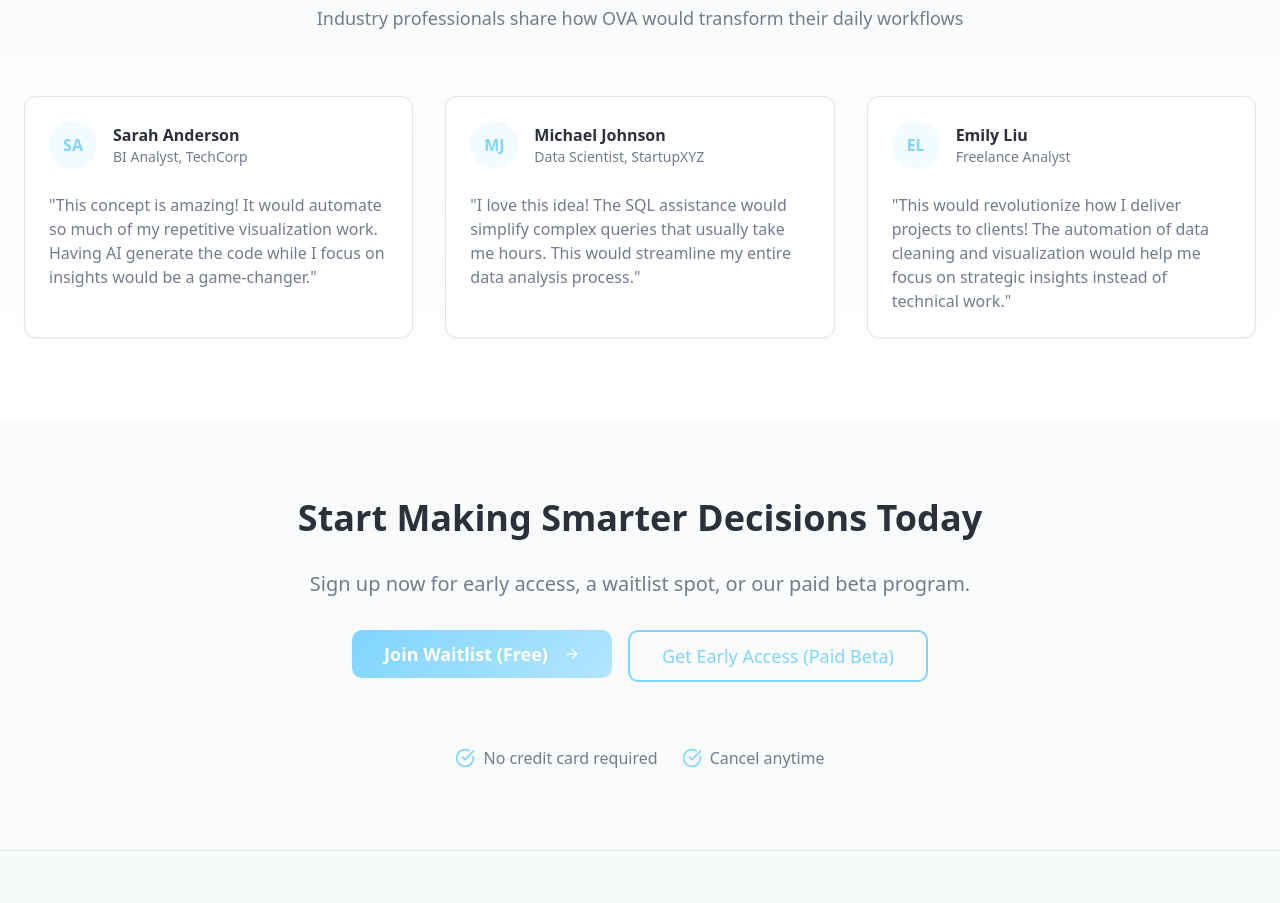
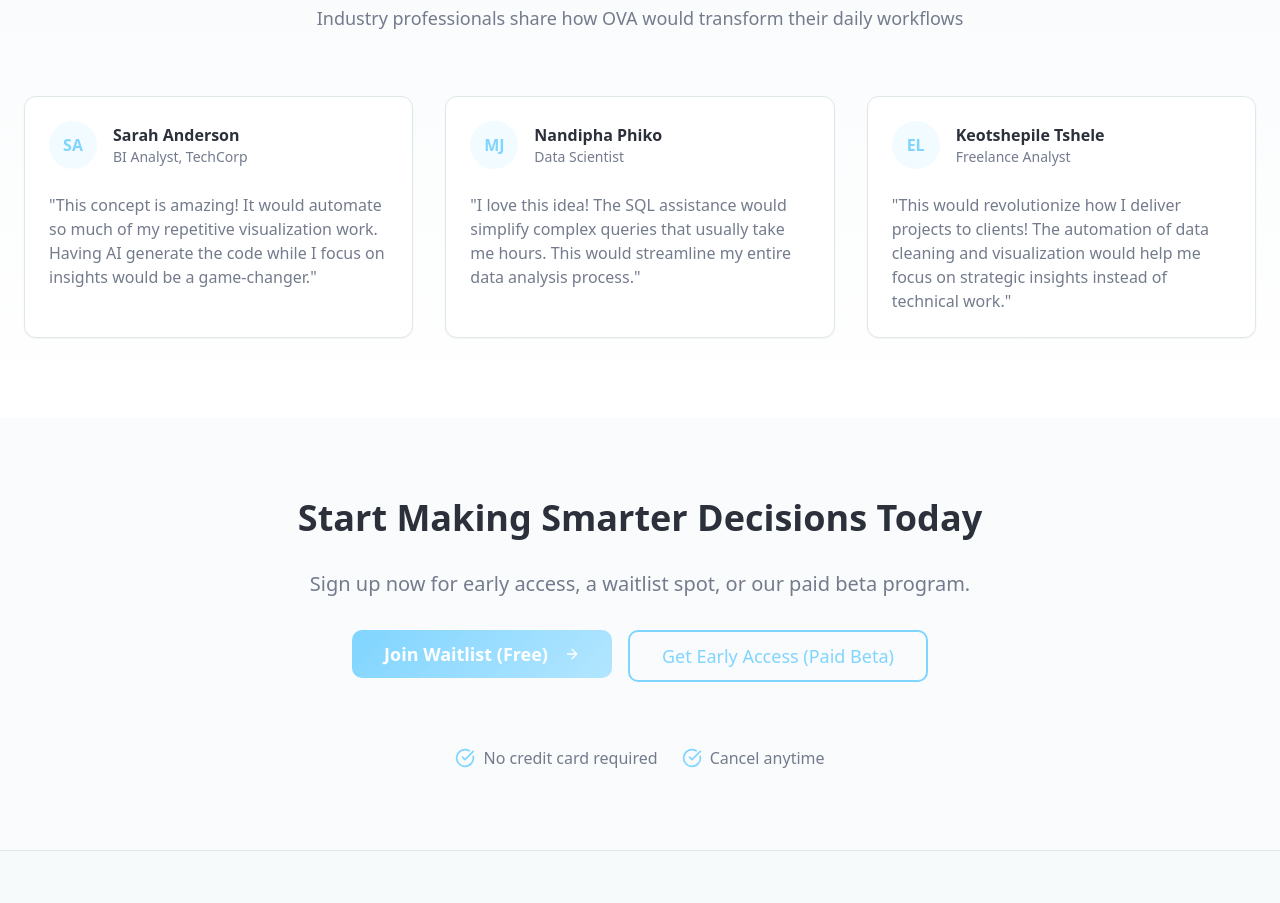
Before and after one commit to SikelelaSomp/Omnis-View-Analytics, a React (Vite) app in the folder ova-data-mate-main/: page / in a window 1280 px wide. Shown: the part 3320-4223 px from the top of the page. Built offline with nearby package versions, Linux system fonts and the light colour scheme; the HTML template or start-up script is replaced by a standard one.

Commit message:
Update Index.tsx

```diff
--- a/ova-data-mate-main/src/pages/Index.tsx
+++ b/ova-data-mate-main/src/pages/Index.tsx
@@ -278,8 +278,8 @@ const Index = () => {
                     <span className="text-primary font-semibold">MJ</span>
                   </div>
                   <div>
-                    <p className="font-semibold">Michael Johnson</p>
-                    <p className="text-sm text-muted-foreground">Data Scientist, StartupXYZ</p>
+                    <p className="font-semibold">Nandipha Phiko</p>
+                    <p className="text-sm text-muted-foreground">Data Scientist</p>
                   </div>
                 </div>
               </CardHeader>
@@ -298,7 +298,7 @@ const Index = () => {
                     <span className="text-primary font-semibold">EL</span>
                   </div>
                   <div>
-                    <p className="font-semibold">Emily Liu</p>
+                    <p className="font-semibold">Keotshepile Tshele</p>
                     <p className="text-sm text-muted-foreground">Freelance Analyst</p>
                   </div>
                 </div>
```
